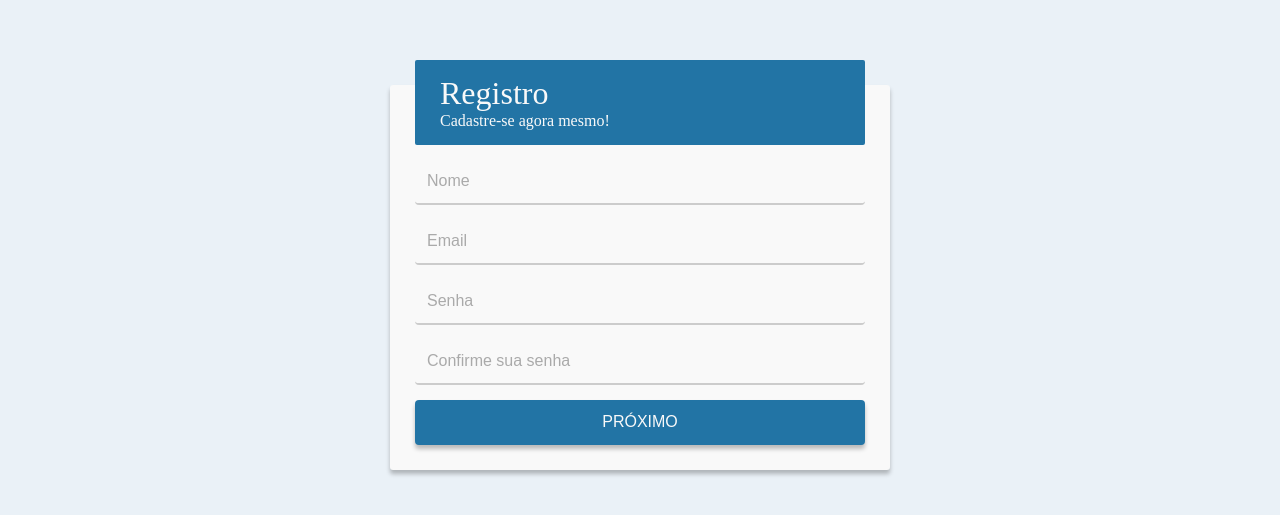
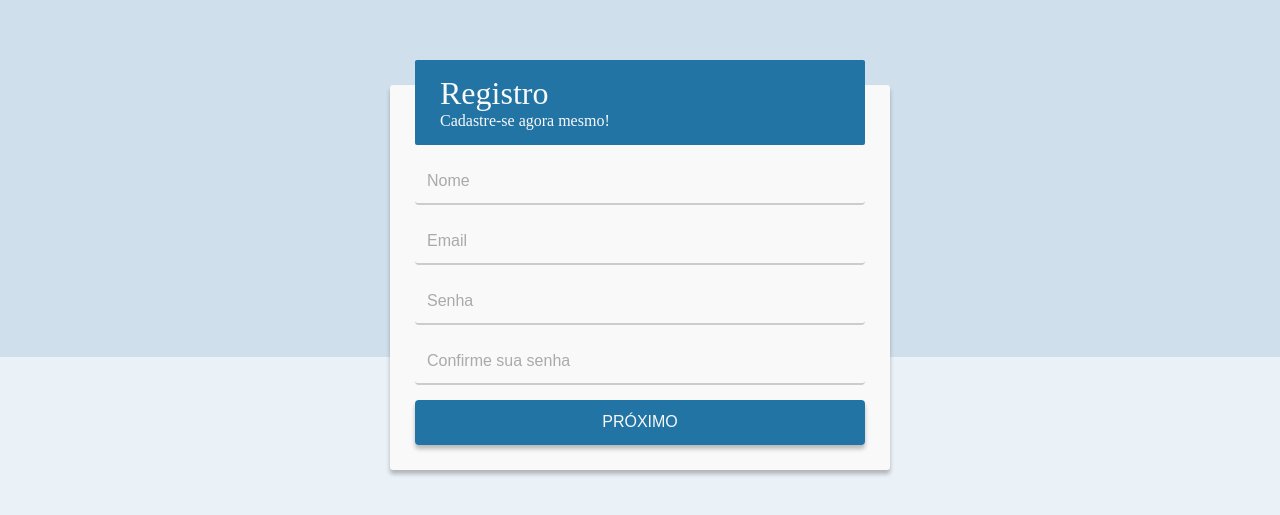
Before and after one commit to AugustoHTPereira/dotnet-api-callhub, a React (Create React App) app in the folder Callhub.Presentation.Frontend/callhub/: page /register in a window 1280 px wide. Shown: the part 123-638 px from the top of the page. Built offline with nearby package versions, Linux system fonts and the light colour scheme; the HTML template or start-up script is replaced by a standard one; a web font is replaced by a local one.

Commit message:
Background-color na div 60%

```diff
--- a/Callhub.Presentation.Frontend/callhub/src/pages/Register/style.css
+++ b/Callhub.Presentation.Frontend/callhub/src/pages/Register/style.css
@@ -2,6 +2,16 @@
   width: 100%;
   height: 100%;
   min-height: 100vh;
+}
+
+.RegisterContent::after {
+  content: "";
+  height: 60%;
+  position: absolute;
+  top: 0;
+  width: 100%;
+  z-index: -1;
+  background: #2274a522;
 }
 
 .RegisterContent .Centered {
@@ -14,7 +24,7 @@
 }
 
 .RegisterContent .Card {
-  background-color: #F9F9F9;
+  background-color: #f9f9f9;
   width: 100%;
   max-width: 500px;
   margin-top: 25px;
@@ -26,7 +36,7 @@
 .RegisterContent .Card .CardHeader {
   width: 100%;
   max-width: 450px;
-  background-color: #2274A5;
+  background-color: #2274a5;
   margin: -25px auto 0;
   border-radius: 2px;
   display: block;
@@ -50,15 +60,15 @@
   margin-top: 15px;
 }
 
-.RegisterContent .Card .CardBody input[type=submit] {
-  background-color: #2274A5;
+.RegisterContent .Card .CardBody input[type="submit"] {
+  background-color: #2274a5;
   color: #f9f9f9;
   box-shadow: 0 4px 4px rgba(0, 0, 0, 0.25);
   cursor: pointer;
   transition: 600ms;
 }
 
-.RegisterContent .Card .CardBody input[type=submit]:hover {
+.RegisterContent .Card .CardBody input[type="submit"]:hover {
   border-radius: 100px;
   filter: brightness(90%);
 }
```
